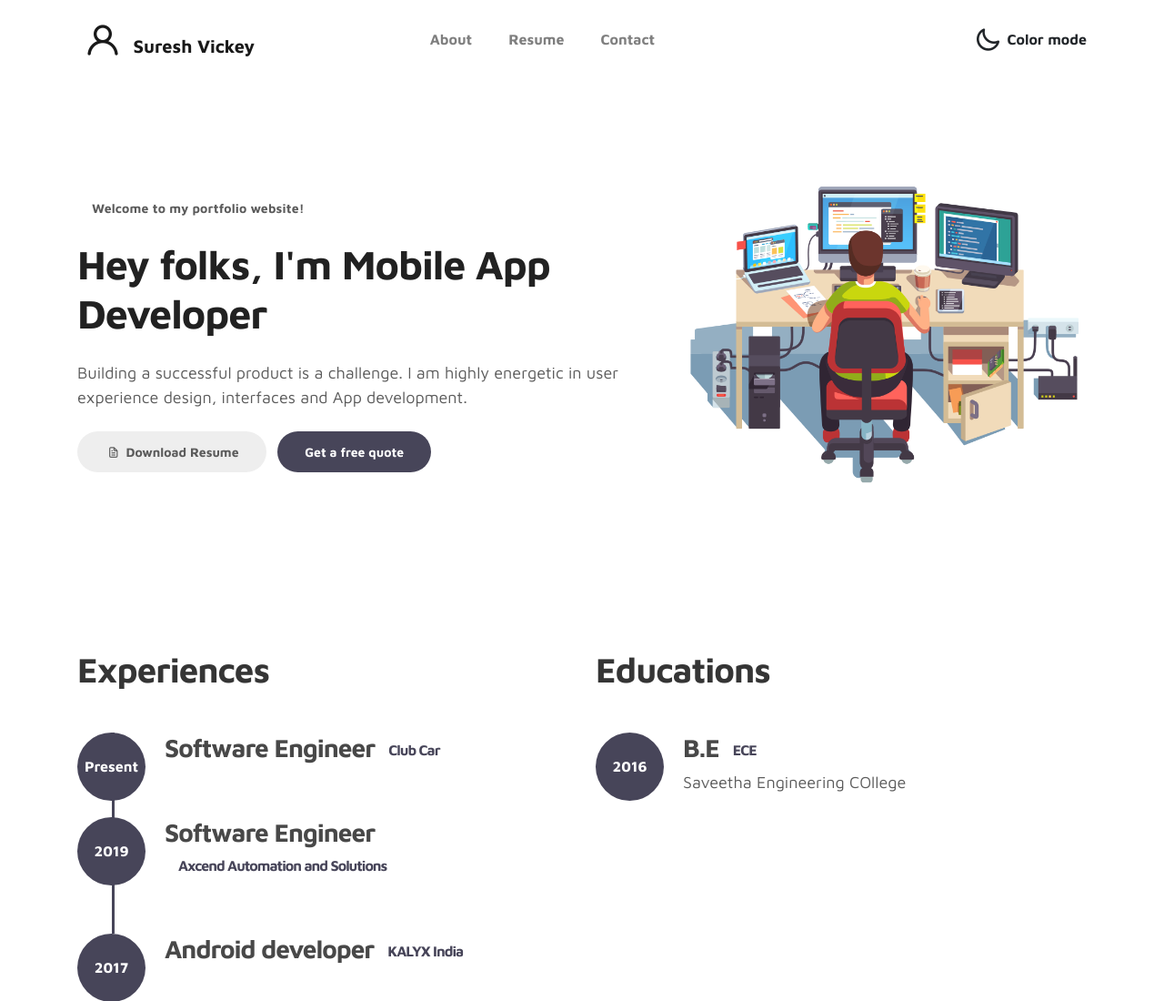
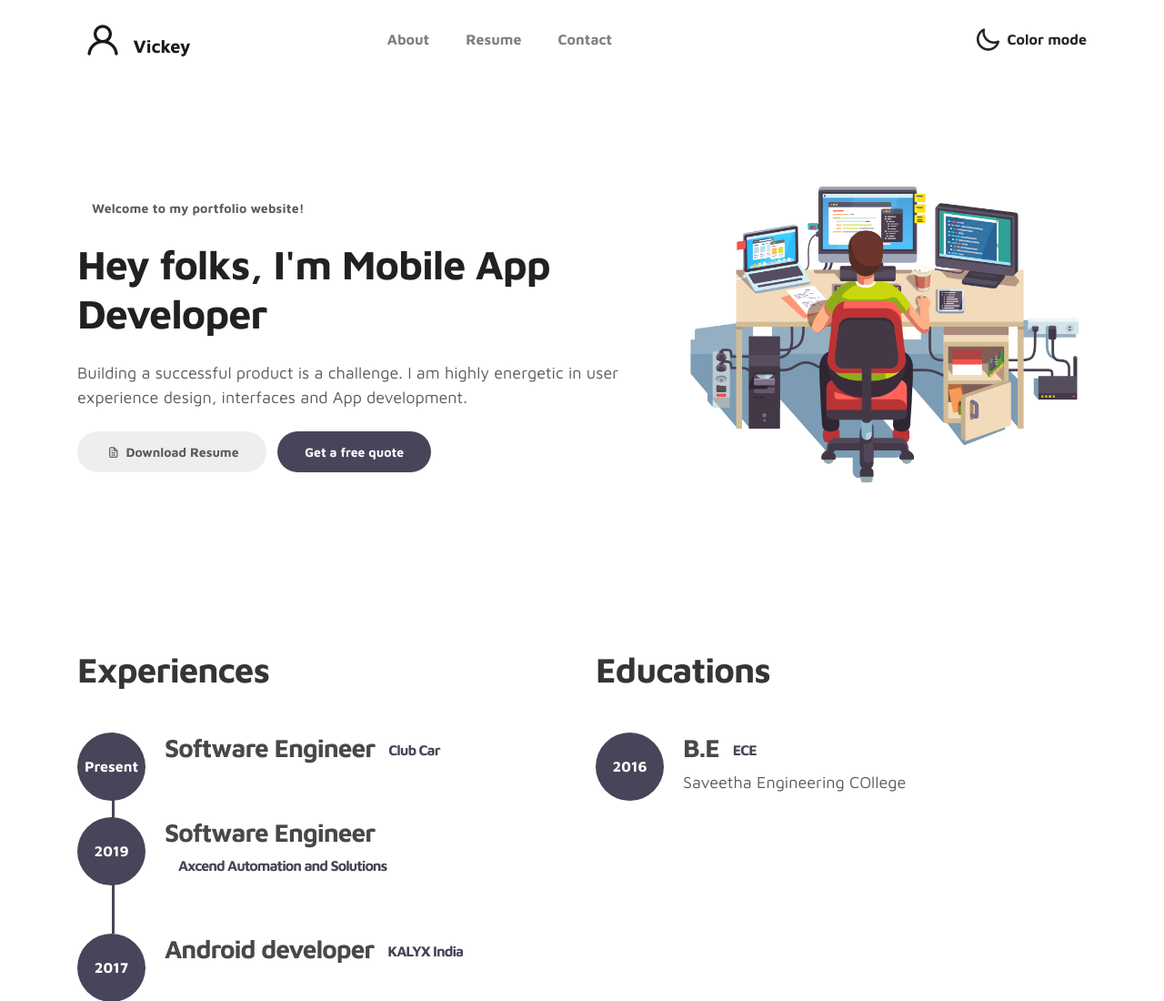
Before and after one commit to sureshvickey/sureshvickey.github.io, a plain HTML site: page index.html in a window 1280 px wide. Shown: the top 1100 px of the page at 91% size. Drawn offline with Linux system fonts and the light colour scheme.

Commit message:
Changed title
replaced with vickey

```diff
--- a/index.html
+++ b/index.html
@@ -29,7 +29,7 @@ https://www.tooplate.com/view/2115-marvel
     <!-- MENU -->
     <nav class="navbar navbar-expand-sm navbar-light">
         <div class="container">
-            <a class="navbar-brand" href="index.html"><i class='uil uil-user'></i> Suresh Vickey</a>
+            <a class="navbar-brand" href="index.html"><i class='uil uil-user'></i> Vickey</a>
 
             <button class="navbar-toggler" type="button" data-toggle="collapse" data-target="#navbarNav" aria-controls="navbarNav" aria-expanded="false"
                 aria-label="Toggle navigation">
```
